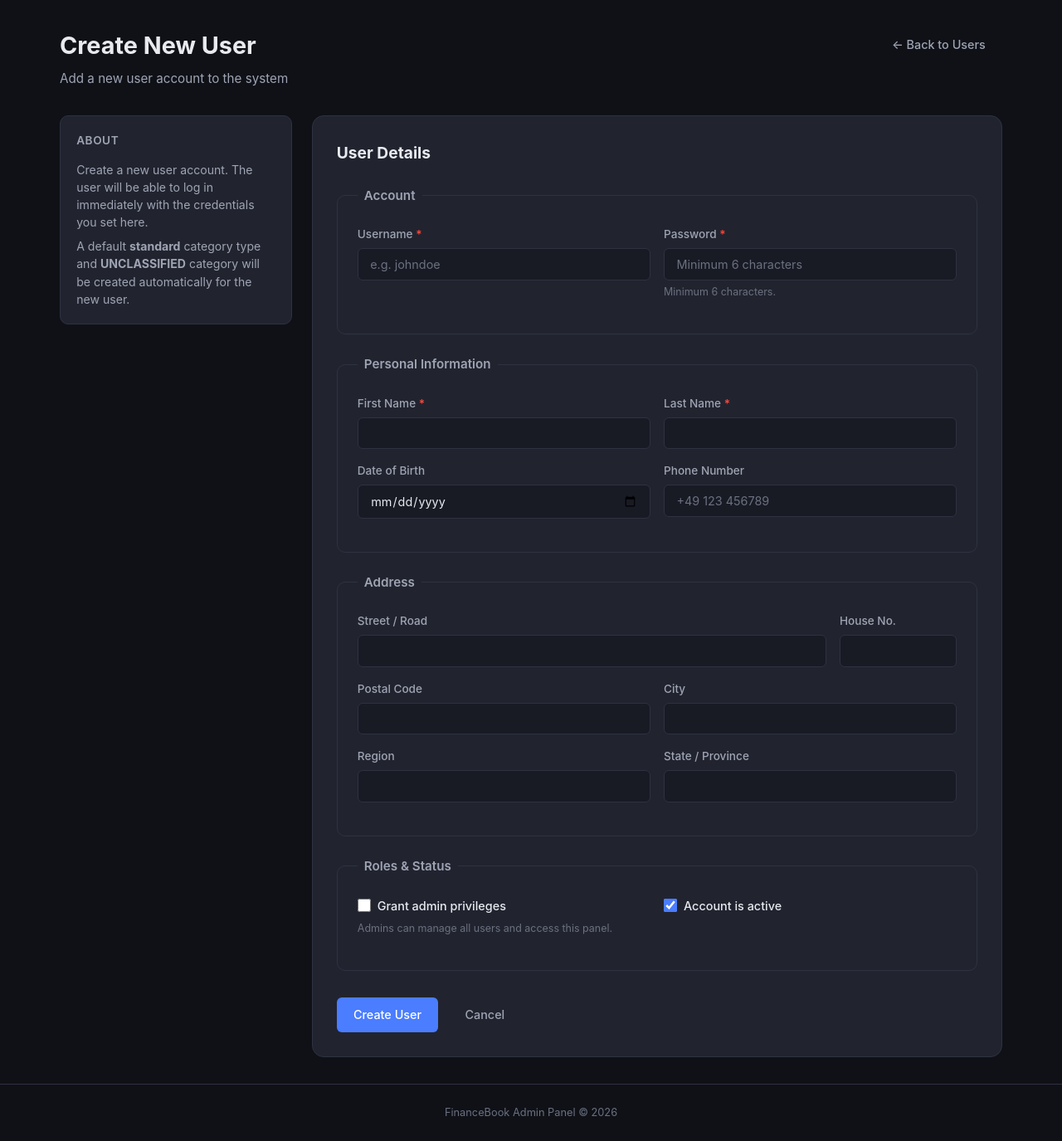
After one commit to MT-Blachetta/financebookNeo, a FastAPI app: template app/templates/user_create.html in a window 1280 px wide. The commit adds this page. Shown: the whole page at 83% size. Run offline with FastAPI, Linux system fonts and the light colour scheme; the template is opened without the code that fills it, so the values that code supplies are empty; some libraries are stand-ins or nearby versions.

Commit message:
add user creation functionality to the admin panel with dedicated form and routes

```diff
--- a/app/static/admin.css
+++ b/app/static/admin.css
@@ -195,20 +241,50 @@ body {
     gap: 0.4rem;
     transition: all 0.2s;
 }
+
 .action-card:hover {
     border-color: var(--accent);
     background: var(--bg-hover);
     box-shadow: var(--shadow-sm);
 }
-.action-icon { font-size: 1.5rem; }
-.action-label { font-weight: 600; font-size: 1rem; }
-.action-desc { color: var(--text-secondary); font-size: 0.85rem; }
+
+.action-icon {
+    font-size: 1.5rem;
+}
+
+.action-label {
+    font-weight: 600;
+    font-size: 1rem;
+}
+
+.action-desc {
+    color: var(--text-secondary);
+    font-size: 0.85rem;
+}
 
 
 /* ─── Toolbar & Search ──────────────────────────────────────────── */
 
 .toolbar {
     margin-bottom: 1.5rem;
+}
+
+.toolbar-split {
+    display: flex;
+    justify-content: space-between;
+    align-items: center;
+    gap: 1rem;
+}
+
+.info-text {
+    font-size: 0.88rem;
+    color: var(--text-secondary);
+    line-height: 1.5;
+}
+
+.required {
+    color: var(--danger);
+    font-weight: 600;
 }
 
 .search-form {
--- a/app/templates/dashboard.html
+++ b/app/templates/dashboard.html
@@ -53,6 +53,11 @@
             <span class="action-label">Manage Users</span>
             <span class="action-desc">View, edit, and manage user accounts</span>
         </a>
+        <a href="/admin/users/create" class="action-card">
+            <span class="action-icon">➕</span>
+            <span class="action-label">Create New User</span>
+            <span class="action-desc">Add a new user account to the system</span>
+        </a>
         <a href="/docs" class="action-card" target="_blank">
             <span class="action-icon">📖</span>
             <span class="action-label">API Documentation</span>
--- /dev/null
+++ b/app/templates/user_create.html
@@ -0,0 +1,151 @@
+{% extends "base.html" %}
+{% block title %}Create User - FinanceBook Admin{% endblock %}
+
+{% block content %}
+<div class="page-header">
+    <div class="page-header-row">
+        <div>
+            <h1>Create New User</h1>
+            <p class="page-subtitle">Add a new user account to the system</p>
+        </div>
+        <div class="page-header-actions">
+            <a href="/admin/users" class="btn btn-ghost">← Back to Users</a>
+        </div>
+    </div>
+</div>
+
+{% if error %}
+<div class="alert alert-error">
+    <span class="alert-icon">⚠️</span>
+    {{ error }}
+</div>
+{% endif %}
+
+<div class="detail-grid">
+    <div class="detail-sidebar">
+        <div class="info-card">
+            <h3>About</h3>
+            <p class="info-text">
+                Create a new user account. The user will be able to log in
+                immediately with the credentials you set here.
+            </p>
+            <p class="info-text" style="margin-top: 0.5rem;">
+                A default <strong>standard</strong> category type and
+                <strong>UNCLASSIFIED</strong> category will be created
+                automatically for the new user.
+            </p>
+        </div>
+    </div>
+
+    <div class="detail-main">
+        <div class="form-card">
+            <h2>User Details</h2>
+            <form method="POST" action="/admin/users/create" class="edit-form">
+                <fieldset>
+                    <legend>Account</legend>
+                    <div class="form-row">
+                        <div class="form-group">
+                            <label for="username">Username <span class="required">*</span></label>
+                            <input type="text" id="username" name="username" value="{{ form.username or '' }}" required
+                                placeholder="e.g. johndoe" maxlength="50" autocomplete="off">
+                        </div>
+                        <div class="form-group">
+                            <label for="password">Password <span class="required">*</span></label>
+                            <input type="password" id="password" name="password" required minlength="6"
+                                autocomplete="new-password" placeholder="Minimum 6 characters">
+                            <span class="form-hint">Minimum 6 characters.</span>
+                        </div>
+                    </div>
+                </fieldset>
+
+                <fieldset>
+                    <legend>Personal Information</legend>
+                    <div class="form-row">
+                        <div class="form-group">
+                            <label for="prename">First Name <span class="required">*</span></label>
+                            <input type="text" id="prename" name="prename" value="{{ form.prename or '' }}" required>
+                        </div>
+                        <div class="form-group">
+                            <label for="surname">Last Name <span class="required">*</span></label>
+                            <input type="text" id="surname" name="surname" value="{{ form.surname or '' }}" required>
+                        </div>
+                    </div>
+                    <div class="form-row">
+                        <div class="form-group">
+                            <label for="birth_date">Date of Birth</label>
+                            <input type="date" id="birth_date" name="birth_date" value="{{ form.birth_date or '' }}">
+                        </div>
+                        <div class="form-group">
+                            <label for="phone">Phone Number</label>
+                            <input type="tel" id="phone" name="phone" value="{{ form.phone or '' }}"
+                                placeholder="+49 123 456789">
+                        </div>
+                    </div>
+                </fieldset>
+
+                <fieldset>
+                    <legend>Address</legend>
+                    <div class="form-row">
+                        <div class="form-group form-group-wide">
+                            <label for="road">Street / Road</label>
+                            <input type="text" id="road" name="road" value="{{ form.road or '' }}">
+                        </div>
+                        <div class="form-group form-group-narrow">
+                            <label for="house_number">House No.</label>
+                            <input type="text" id="house_number" name="house_number"
+                                value="{{ form.house_number or '' }}">
+                        </div>
+                    </div>
+                    <div class="form-row">
+                        <div class="form-group">
+                            <label for="postal">Postal Code</label>
+                            <input type="text" id="postal" name="postal" value="{{ form.postal or '' }}">
+                        </div>
+                        <div class="form-group">
+                            <label for="city">City</label>
+                            <input type="text" id="city" name="city" value="{{ form.city or '' }}">
+                        </div>
+                    </div>
+                    <div class="form-row">
+                        <div class="form-group">
+                            <label for="region">Region</label>
+                            <input type="text" id="region" name="region" value="{{ form.region or '' }}">
+                        </div>
+                        <div class="form-group">
+                            <label for="state">State / Province</label>
+                            <input type="text" id="state" name="state" value="{{ form.state or '' }}">
+                        </div>
+                    </div>
+                </fieldset>
+
+                <fieldset>
+                    <legend>Roles &amp; Status</legend>
+                    <div class="form-row">
+                        <div class="form-group">
+                            <label class="checkbox-label">
+                                <input type="hidden" name="is_admin" value="off">
+                                <input type="checkbox" name="is_admin" value="on" {{ 'checked' if form.is_admin }}>
+                                Grant admin privileges
+                            </label>
+                            <span class="form-hint">Admins can manage all users and access this panel.</span>
+                        </div>
+                        <div class="form-group">
+                            <label class="checkbox-label">
+                                <input type="hidden" name="is_active" value="off">
+                                <input type="checkbox" name="is_active" value="on" {{ 'checked' if form.is_active
+                                    !=false }} checked>
+                                Account is active
+                            </label>
+                        </div>
+                    </div>
+                </fieldset>
+
+                <div class="form-actions">
+                    <button type="submit" class="btn btn-primary">Create User</button>
+                    <a href="/admin/users" class="btn btn-ghost">Cancel</a>
+                </div>
+            </form>
+        </div>
+    </div>
+</div>
+{% endblock %}
--- a/app/templates/users.html
+++ b/app/templates/users.html
@@ -7,7 +7,7 @@
     <p class="page-subtitle">{{ users|length }} user{{ 's' if users|length != 1 else '' }} registered</p>
 </div>
 
-<div class="toolbar">
+<div class="toolbar toolbar-split">
     <form method="GET" action="/admin/users" class="search-form">
         <input type="text" name="search" value="{{ search }}" placeholder="Search by username, surname, or prename..."
             class="search-input">
@@ -16,6 +16,7 @@
         <a href="/admin/users" class="btn btn-ghost">Clear</a>
         {% endif %}
     </form>
+    <a href="/admin/users/create" class="btn btn-primary">+ Create User</a>
 </div>
 
 <div class="table-container">
```
Also changed, not shown: other parts of app/static/admin.css (+253 -74 lines), app/admin.py (+119 -1 lines).
